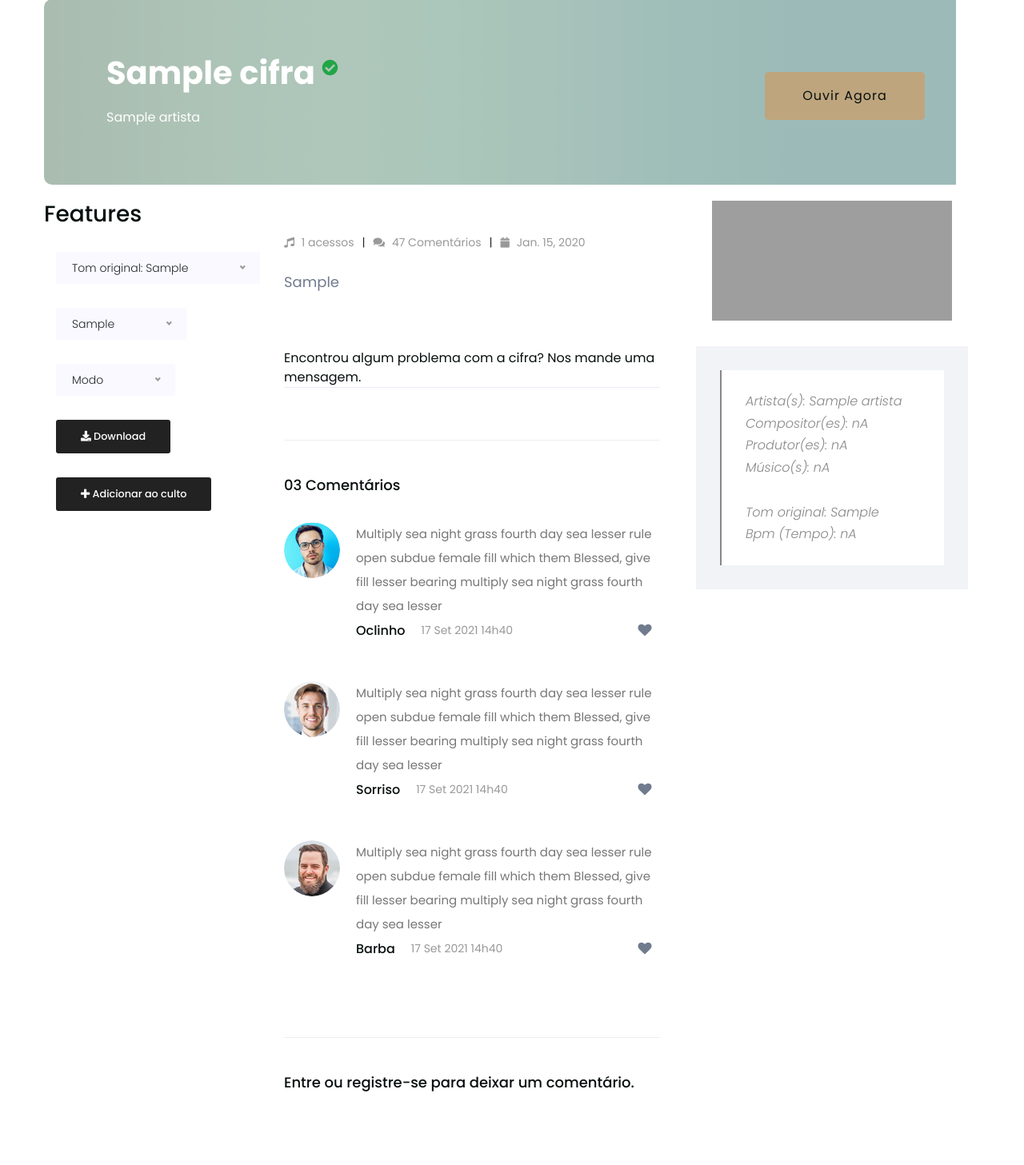
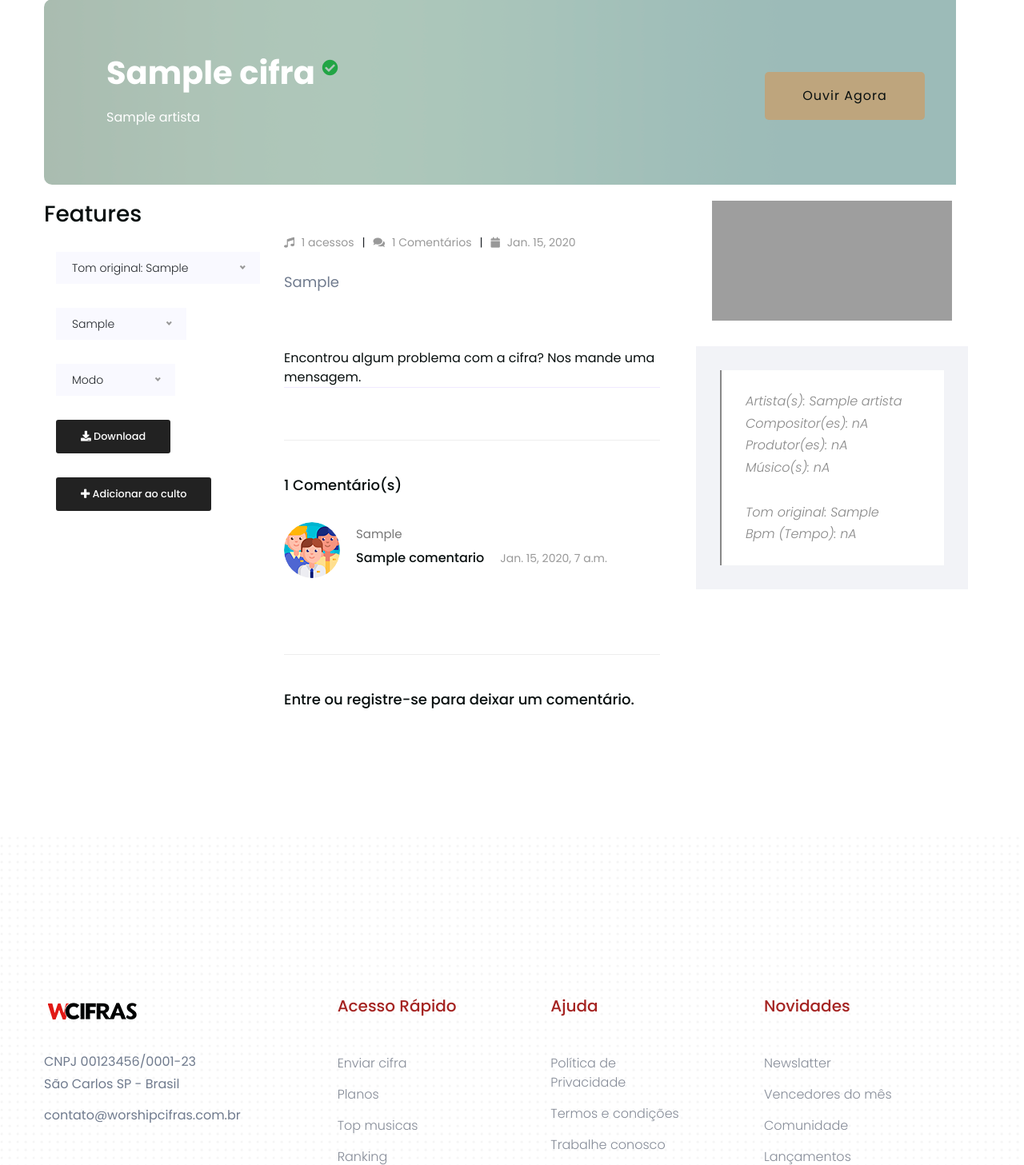
Before and after one commit to gustavohonorio/worshipcifras, a Django app: page /cifra/1/1/blog.html in a window 1280 px wide. Shown: the part 121-1578 px from the top of the page at 80% size. Run offline with Django 3.2, Linux system fonts and the light colour scheme; tables that the repository leaves empty hold one stand-in row (values such as "Sample post"); some libraries are stand-ins or nearby versions; grey boxes are pictures that could not be loaded.

Commit message:
Conclusão das área de comentarios nas cifras, feitos pelos usuários logados.

```diff
--- a/wccifras/forms.py
+++ b/wccifras/forms.py
@@ -1,7 +1,16 @@
 from django import forms
-from .models import Cifra
+from .models import Cifra, Comentario
 from wcartista.models import Artista
 from .utils.static_vars import VarsCifraForm
+
+
+class ComentarioForm(forms.ModelForm):
+    comentario = forms.CharField(widget=forms.Textarea(attrs={'class': 'form-control w-100', 'cols': '30', 'rows': '9',
+                                                              'placeholder': 'Escreva seu comentário*'}))
+
+    class Meta:
+        model = Comentario
+        fields = ['comentario']
 
 
 class CifraForm(forms.ModelForm):
--- a/wccifras/templates/cifras.html
+++ b/wccifras/templates/cifras.html
@@ -119,8 +119,9 @@
                             <ul class="blog-info-link mt-3 mb-4">
 
                                 <li><a href="#"><i class="fa fa-music"></i> {{kpi.acessos}} acessos</a></li>
-                                <li><a href="#"><i class="fa fa-comments"></i> 47 Comentários</a></li>
-                                <li><a href="#"><i class="fa fa-calendar" aria-hidden="true"></i> {{kpi.dt_inicio}}</a></li>
+                                <li><a href="#"><i class="fa fa-comments"></i> {{comentarios.count}} Comentários</a></li>
+                                <li><a href="#"><i class="fa fa-calendar" aria-hidden="true"></i> {{kpi.dt_inicio}}</a>
+                                </li>
                             </ul>
                             <p class="excert" style="font-size: 18px">
                                 {% for linha in cifra_exibicao%}
@@ -135,125 +136,71 @@
                         <a href="#" style="color: #080F0F">Encontrou algum problema com a cifra? Nos mande uma
                             mensagem.</a>
                     </div>
+                    <!-- comentarios -->
                     <div class="navigation-top">
-
                         <div class="comments-area">
-                            <h4>03 Comentários</h4>
+                            <h4>{{comentarios.count}} Comentário(s)</h4>
+                            {% for c in comentarios %}
                             <div class="comment-list">
                                 <div class="single-comment justify-content-between d-flex">
                                     <div class="user justify-content-between d-flex">
+
                                         <div class="thumb">
                                             <img src="{% static '/img/comment/comment_1.png' %}" alt="">
                                         </div>
                                         <div class="desc">
                                             <p class="comment">
-                                                Multiply sea night grass fourth day sea lesser rule open subdue female
-                                                fill which them
-                                                Blessed, give fill lesser bearing multiply sea night grass fourth day
-                                                sea lesser
+                                                {{c.comentario}}
                                             </p>
                                             <div class="d-flex justify-content-between">
                                                 <div class="d-flex align-items-center">
                                                     <h5>
-                                                        <a href="#">Oclinho</a>
+                                                        <a href="#">{{c.nome}}</a>
                                                     </h5>
-                                                    <p class="date">17 Set 2021 14h40</p>
+                                                    <p class="date">{{c.dt_inclusao}}</p>
                                                 </div>
                                                 <div class="reply-btn">
+                                                    <!-- ICONES DE LIKES NO COMENTARIO -->
                                                     <!--<a href="#" class="btn-reply text-uppercase">reply</a>-->
-                                                    <p class="like-info"><span class="align-middle"><i
-                                                            class="fa fa-heart"></i></span>
+                                                    <!--<p class="like-info"><span class="align-middle"><i
+                                                            class="fa fa-heart"></i></span>-->
                                                 </div>
                                             </div>
                                         </div>
                                     </div>
                                 </div>
                             </div>
-                            <div class="comment-list">
-                                <div class="single-comment justify-content-between d-flex">
-                                    <div class="user justify-content-between d-flex">
-                                        <div class="thumb">
-                                            <img src="{% static '/img/comment/comment_2.png' %}" alt="">
-                                        </div>
-                                        <div class="desc">
-                                            <p class="comment">
-                                                Multiply sea night grass fourth day sea lesser rule open subdue female
-                                                fill which them
-                                                Blessed, give fill lesser bearing multiply sea night grass fourth day
-                                                sea lesser
-                                            </p>
-                                            <div class="d-flex justify-content-between">
-                                                <div class="d-flex align-items-center">
-                                                    <h5>
-                                                        <a href="#">Sorriso</a>
-                                                    </h5>
-                                                    <p class="date">17 Set 2021 14h40</p>
-                                                </div>
-                                                <div class="reply-btn">
-                                                    <!--<a href="#" class="btn-reply text-uppercase">reply</a>-->
-                                                    <p class="like-info"><span class="align-middle"><i
-                                                            class="fa fa-heart"></i></span>
-                                                </div>
-                                            </div>
-                                        </div>
-                                    </div>
-                                </div>
-                            </div>
-                            <div class="comment-list">
-                                <div class="single-comment justify-content-between d-flex">
-                                    <div class="user justify-content-between d-flex">
-                                        <div class="thumb">
-                                            <img src="{% static '/img/comment/comment_3.png' %}" alt="">
-                                        </div>
-                                        <div class="desc">
-                                            <p class="comment">
-                                                Multiply sea night grass fourth day sea lesser rule open subdue female
-                                                fill which them
-                                                Blessed, give fill lesser bearing multiply sea night grass fourth day
-                                                sea lesser
-                                            </p>
-                                            <div class="d-flex justify-content-between">
-                                                <div class="d-flex align-items-center">
-                                                    <h5>
-                                                        <a href="#">Barba</a>
-                                                    </h5>
-                                                    <p class="date">17 Set 2021 14h40</p>
-                                                </div>
-                                                <div class="reply-btn">
-                                                    <!--<a href="#" class="btn-reply text-uppercase">reply</a>-->
-                                                    <p class="like-info"><span class="align-middle"><i
-                                                            class="fa fa-heart"></i></span>
-                                                </div>
-                                            </div>
-                                        </div>
-                                    </div>
-                                </div>
-                            </div>
+                            {% endfor %}
                         </div>
+
+
                         <div class="comment-form">
                             {% if user.is_anonymous %}
                             <h4><a href="{% url 'login' %}">Entre</a> ou <a href="{% url 'register' %}">registre-se</a>
                                 para deixar um comentário.</h4>
                             {% else %}
                             <h4>Deixe um comentário</h4>
-                            <form class="form-contact comment_form" action="#" id="commentForm">
+                            <form class="form-contact comment_form"
+                                  action="{% url 'cifras_busca' artista=cifra.wc_artista cifra_nome=cifra.nome cifra_id=cifra.id %}"
+                                  method="post">
+                                {% csrf_token %}
                                 <div class="row">
                                     <div class="col-12">
                                         <div class="form-group">
-                              <textarea class="form-control w-100" name="comment" id="comment" cols="30" rows="9"
-                                        placeholder="Escreva seu comentário"></textarea>
+                                            {{form.comentario}}
                                         </div>
                                     </div>
                                     <div class="col-sm-6">
                                         <div class="form-group">
                                             <input class="form-control" name="name" id="name" type="text"
-                                                   placeholder="{{user.get_full_name}}" disabled>
+                                                   placeholder="{{user.get_full_name}}" value="{{user.get_full_name}}"
+                                                   disabled>
                                         </div>
                                     </div>
                                     <div class="col-sm-6">
                                         <div class="form-group">
                                             <input class="form-control" name="email" id="email" type="email"
-                                                   placeholder="{{user.email}}" disabled>
+                                                   placeholder="{{user.email}}" value="{{user.email}}" disabled>
                                         </div>
                                     </div>
                                 </div>
--- a/wccifras/views.py
+++ b/wccifras/views.py
@@ -1,25 +1,49 @@
 from django.db.models import F
 from django.shortcuts import render, redirect
-from .forms import CifraForm
-from .models import Cifra, Tom, Capotraste, ModoVisualizacao, CifraKPI
+from .forms import CifraForm, ComentarioForm
+from .models import Cifra, Tom, Capotraste, ModoVisualizacao, CifraKPI, Comentario
 from wcartista.models import Artista
+from wclogon.models import Usuario
 
 
 def cifras(request, artista, cifra_id, cifra_nome):
     cifra = Cifra.objects.get(id=cifra_id)
+
+    # ESTATICOS
     tom = Tom.objects.all()
     capotraste = Capotraste.objects.all()
     modo = ModoVisualizacao.objects.all()
+
+    # KPI
     kpi = CifraKPI.objects.filter(wc_cifra=cifra)
     if kpi:
         kpi = CifraKPI.objects.get(id=kpi[0].id)
 
-    # atualizando indicadores da cifra
     CifraKPI.objects.filter(wc_cifra=cifra).update(acessos=F('acessos')+1)
 
+    # TRATANDO CIFRA PARA SER EXIBIDA EM TELA
     cifra_exibicao = cifra.cifra.splitlines(True)
 
-    return render(request, 'cifras.html', {'cifra': cifra, 'cifra_exibicao': cifra_exibicao, 'tom': tom, 'capotraste': capotraste, 'modo': modo, 'kpi': kpi})
+    # EXIBINDO COMENTARIOS
+    comentarios = Comentario.objects.filter(wc_cifra=cifra.id)
+
+    # FORMULARIO DE COMENTARIO
+    form = ComentarioForm()
+    if request.method == 'POST':
+        form = ComentarioForm(request.POST)
+        if form.is_valid():
+            comentario = form.cleaned_data['comentario']
+            novo_comentario = Comentario(wc_cifra=cifra, wc_usuario=Usuario.objects.get(id=request.user.id),
+                                         nome=request.user.first_name, comentario=comentario)
+            novo_comentario.save()
+            return render(request, 'cifras.html',
+                          {'cifra': cifra, 'cifra_exibicao': cifra_exibicao, 'form': form, 'tom': tom,
+                           'capotraste': capotraste, 'modo': modo, 'kpi': kpi,
+                           'comentarios': comentarios})
+
+    return render(request, 'cifras.html', {'cifra': cifra, 'cifra_exibicao': cifra_exibicao, 'form': form, 'tom': tom,
+                                           'capotraste': capotraste, 'modo': modo, 'kpi': kpi,
+                                           'comentarios': comentarios})
 
 
 def cadastrar(request):
```
Also changed, not shown: wccifras/models.py (+14 -1 lines), core/static/img/comment/comment_1.png, core/static/img/comment/comment_2.png (deleted), core/static/img/comment/comment_3.png (deleted), wccifras/migrations/0009_auto_20211106_1529.py (added), wccifras/migrations/0010_comentario_nome.py (added).
